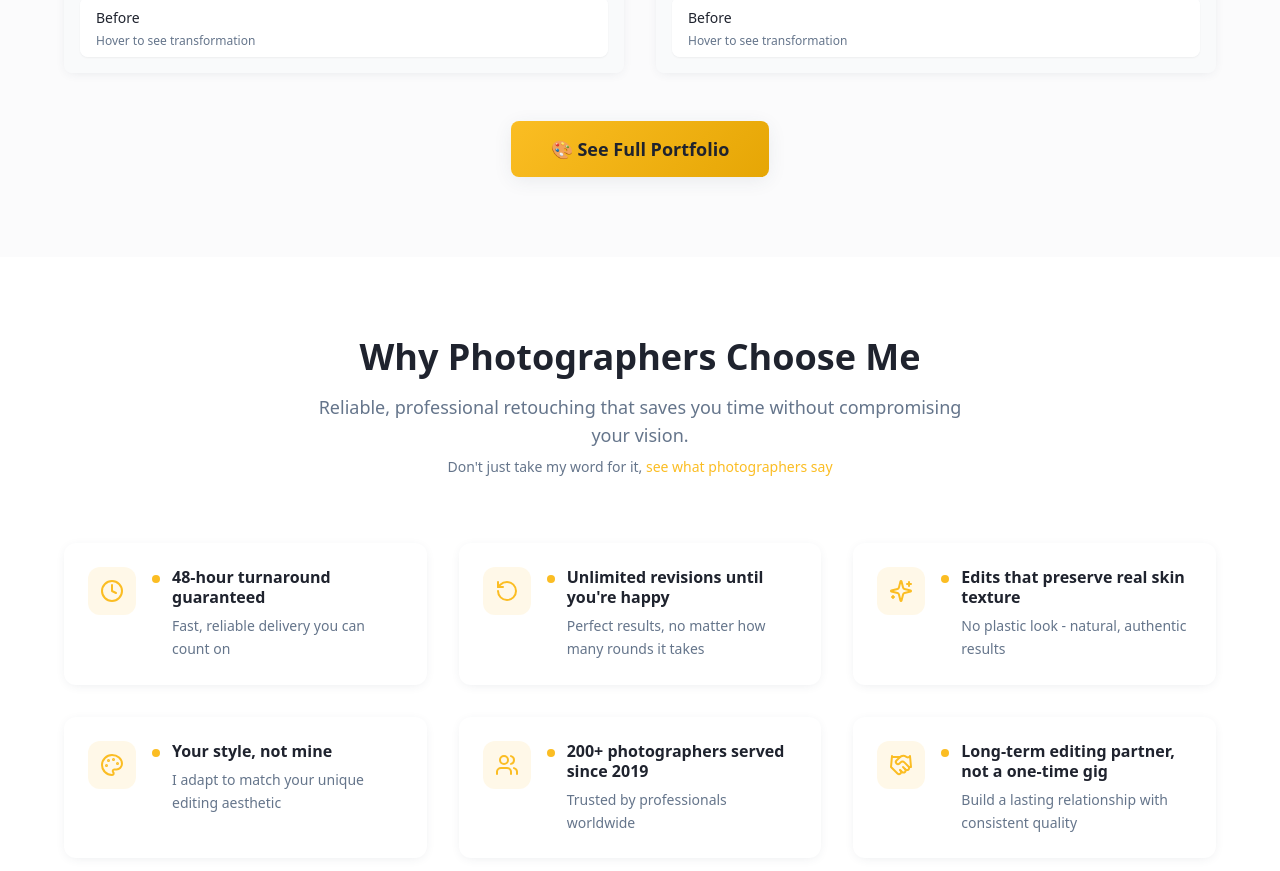
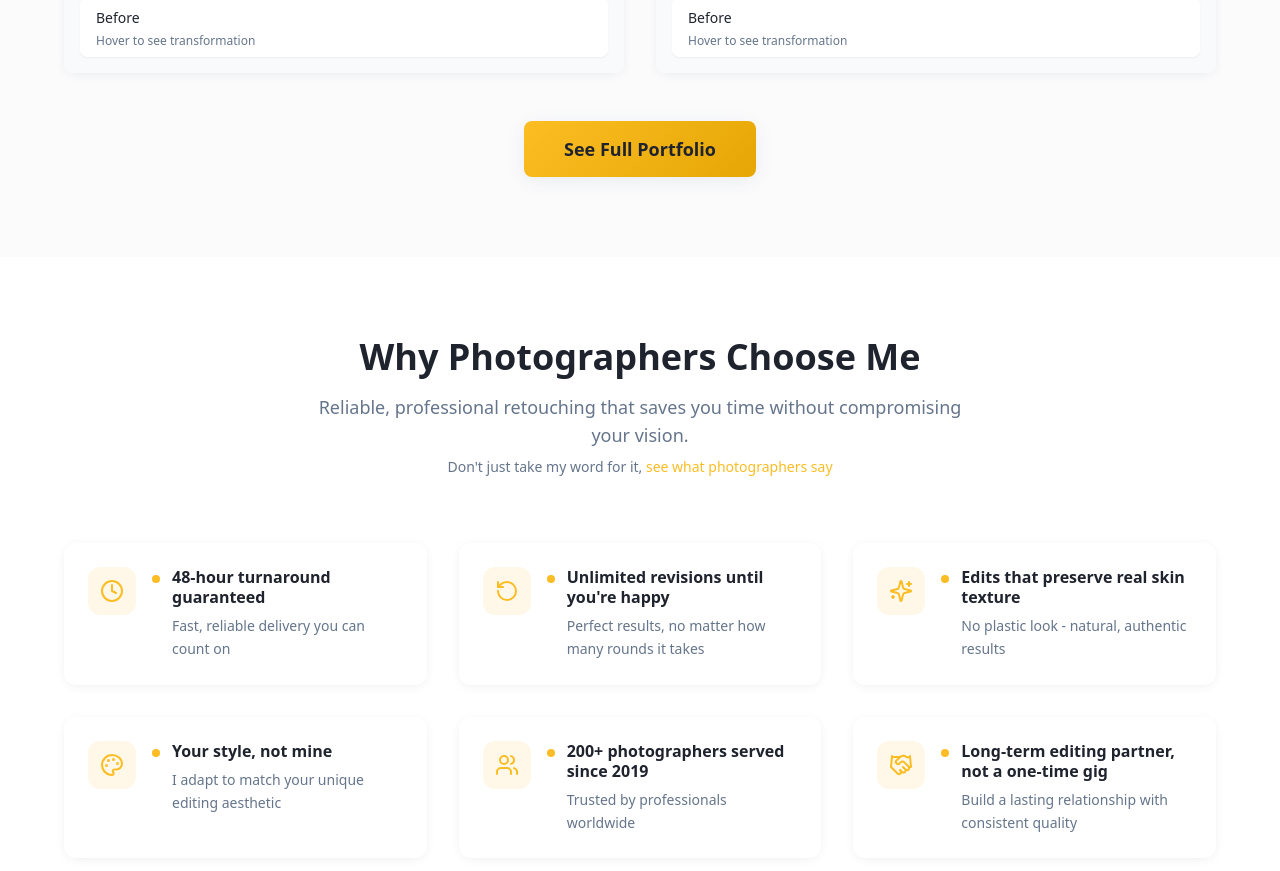
Before and after one commit to Irving-Zudonu/retouch-relief-landing, a React (Vite) app: page / in a window 1280 px wide. Shown: the part 3040-3911 px from the top of the page. Built offline with nearby package versions, Linux system fonts and the light colour scheme; grey boxes are pictures that could not be loaded.

Commit message:
Remove emoji from portfolio button
Removed the "🎨" emoji from the "See Full Portfolio" button in the `PortfolioGallery` component to revert to the previous styling.

```diff
--- a/src/components/PortfolioGallery.tsx
+++ b/src/components/PortfolioGallery.tsx
@@ -107,7 +107,7 @@ export const PortfolioGallery = () => {
             onClick={() => window.open('https://www.behance.net/gallery/123300611/BEFORE-AND-AFTER-PORTFOLIO', '_blank')}
             className="shadow-soft hover:shadow-card"
           >
-            🎨 See Full Portfolio
+            See Full Portfolio
           </Button>
         </div>
       </div>
```
